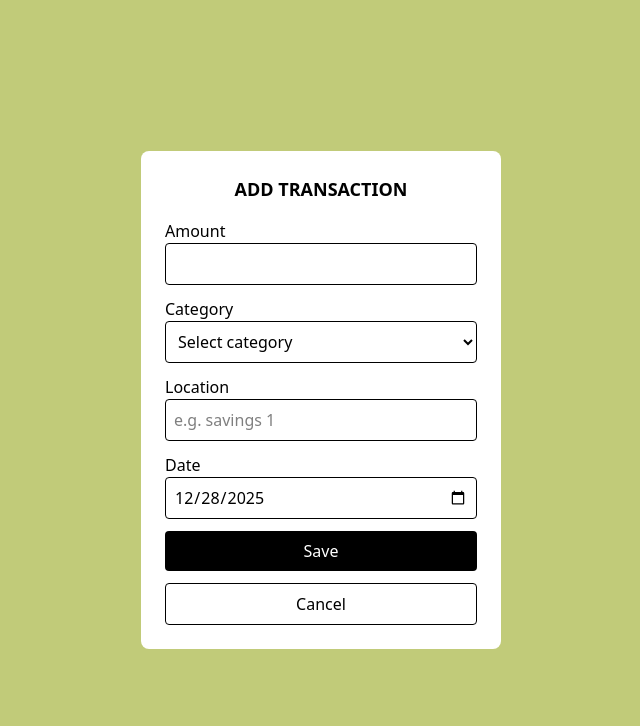
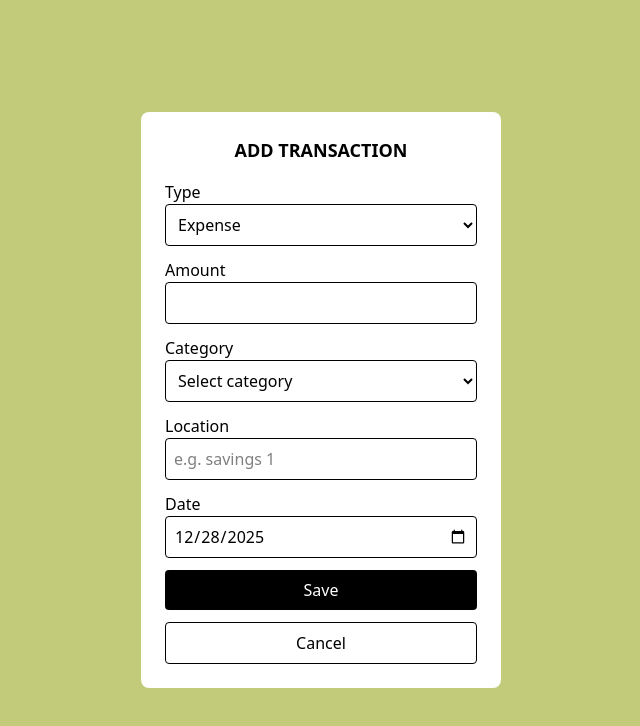
Before and after one commit to Iwasnever-here/finance_tracker, a React (Vite) app: page /transactions in a window 1280 px wide. Both pictures are taken after a click on the button "add +". Shown: the top 726 px of the page, without its empty margins (319-959 px from the left). Built offline with nearby package versions, Linux system fonts and the light colour scheme.

Commit message:
fixed the - value display error

```diff
--- a/src/components/TransactionsPage.jsx
+++ b/src/components/TransactionsPage.jsx
@@ -3,29 +3,38 @@ import { useState } from "react";
 const TransactionsPage = ({ transaction, setTransaction, balance, setBalance }) => {
   const [openAdd, setOpenAdd] = useState(false);
 
+  const [type, setType] = useState("expense");
   const [amount, setAmount] = useState("");
   const [category, setCategory] = useState("");
   const [location, setLocation] = useState("");
   const [date, setDate] = useState(() => new Date().toISOString().slice(0, 10));
 
+  const formatAmount = (amt) => {
+    const absAmount = Math.abs(amt);
+    return amt < 0 ? `-£${absAmount}` : `£${absAmount}`;
+  };
+
   const handleSubmit = (e) => {
     e.preventDefault();
 
-    const numericAmount = Number(amount);
+    const numericAmount = Math.abs(Number(amount));
     if (!numericAmount) return;
+
+    const signedAmount = type === "expense" ? -numericAmount : numericAmount;
 
     const newTx = {
       id: crypto.randomUUID(),
-      amount: numericAmount,
-      category,
+      amount: signedAmount,
+      category: type === "expense" ? category : "income",
       location,
-      date, // YYYY-MM-DD
+      date,
     };
 
     setTransaction((prev) => [newTx, ...prev]);
-    setBalance((prev) => prev + numericAmount);
+    setBalance((prev) => prev + signedAmount);
 
     setOpenAdd(false);
+    setType("expense");
     setAmount("");
     setCategory("");
     setLocation("");
@@ -40,18 +49,38 @@ const TransactionsPage = ({ transaction, setTransaction, balance, setBalance })
 
           <form onSubmit={handleSubmit} className="space-y-3 text-left">
             <div>
+              <label className="block">Type</label>
+              <select
+                className="border p-2 rounded w-full"
+                value={type}
+                onChange={(e) => {
+                  const nextType = e.target.value;
+                  setType(nextType);
+                  if (nextType !== "expense") setCategory("");
+                }}
+              >
+                <option value="expense">Expense</option>
+                <option value="income">Income</option>
+              </select>
+            </div>
+
+            <div>
               <label className="block">Amount</label>
               <input
                 type="number"
                 className="border p-2 rounded w-full"
                 value={amount}
                 onChange={(e) => setAmount(e.target.value)}
+                min="0"
+                step="0.01"
               />
             </div>
 
+            {type === "expense" && (
               <div>
                 <label className="block">Category</label>
-              <select required
+                <select
+                  required
                   className="border p-2 rounded w-full"
                   value={category}
                   onChange={(e) => setCategory(e.target.value)}
@@ -66,10 +95,9 @@ const TransactionsPage = ({ transaction, setTransaction, balance, setBalance })
                   <option value="rent">Rent</option>
                 </select>
               </div>
-
+            )}
 
             <div>
-              {/*need to have dropdown of users savings account placed here*/}
               <label className="block">Location</label>
               <input
                 className="border p-2 rounded w-full"
@@ -109,20 +137,18 @@ const TransactionsPage = ({ transaction, setTransaction, balance, setBalance })
   return (
     <div>
       <div className="grid grid-cols-2 gap-3">
-        {/* LEFT BOX */}
         <div className="h-screen bg-[#C1CB79] rounded-lg p-4">
-          {/* Balance card */}
           <div className="bg-white rounded-lg text-center p-6">
             <div className="text-center">balance</div>
-            <div className="mt-5 text-3xl">£{balance}</div>
+            <div className="mt-5 text-3xl">{formatAmount(balance)}</div>
           </div>
 
-          {/* Transactions list under balance */}
           <div className="mt-4">
             <div className="flex items-center justify-between">
               <p className="font-bold">transactions</p>
               <button
                 onClick={() => {
+                  setType("expense");
                   setAmount("");
                   setCategory("");
                   setLocation("");
@@ -139,14 +165,14 @@ const TransactionsPage = ({ transaction, setTransaction, balance, setBalance })
               {transaction.map((tx) => (
                 <div key={tx.id} className="bg-white rounded-lg p-3 flex justify-between">
                   <div>
-                    <div className="font-medium">
-                      {tx.category || "uncategorized"}
-                    </div>
+                    <div className="font-medium">{tx.category || "uncategorized"}</div>
                     <div className="text-xs text-gray-600">
                       {tx.location || "-"} • {tx.date}
                     </div>
                   </div>
-                  <div className="font-bold">£{tx.amount}</div>
+                  <div className={`font-bold ${tx.amount < 0 ? "text-red-600" : "text-green-600"}`}>
+                    {formatAmount(tx.amount)}
+                  </div>
                 </div>
               ))}
 
@@ -157,7 +183,6 @@ const TransactionsPage = ({ transaction, setTransaction, balance, setBalance })
           </div>
         </div>
 
-        {/* RIGHT BOX  */}
         <div>2</div>
       </div>
     </div>
```
Lines whose indentation alone changed are shown as unchanged.
